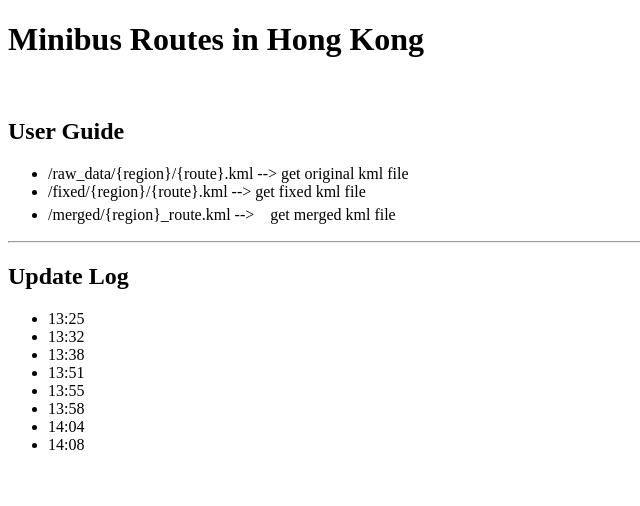
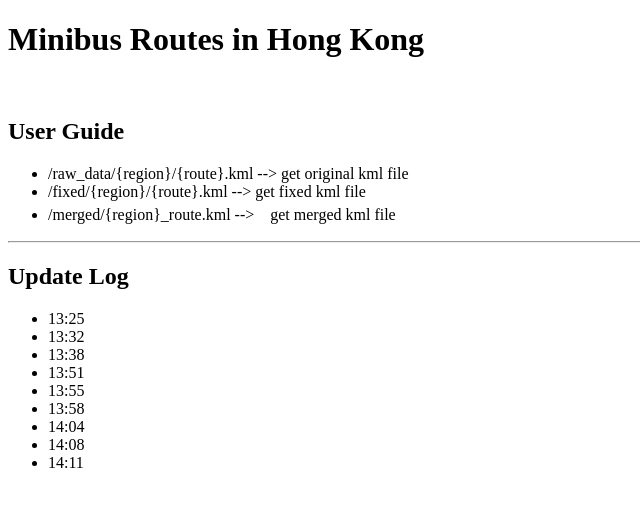
Before and after one commit to kawaii-ng/minibus-routes-kml-data, a plain HTML site: page index.html in a window 1280 px wide. Shown: the full height of the page, 0-640 px from the left. Drawn offline with Linux system fonts and the light colour scheme.

```diff
--- a/index.html
+++ b/index.html
@@ -29,6 +29,7 @@
         <li>13:58</li>
         <li>14:04</li>
         <li>14:08</li>
+        <li>14:11</li>
     </ul>
 
 </body>
```
Also changed, not shown: 1 other file.
